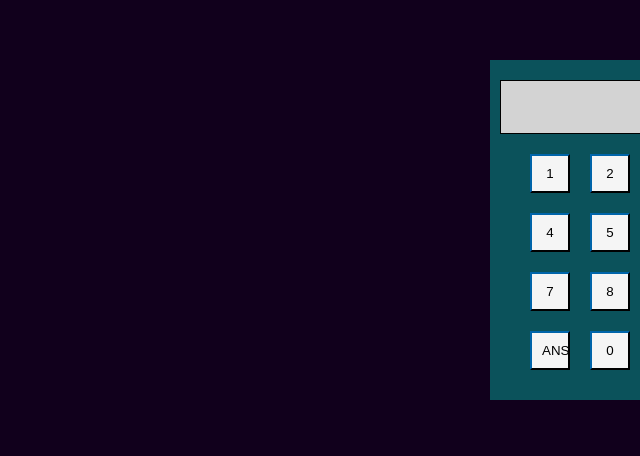
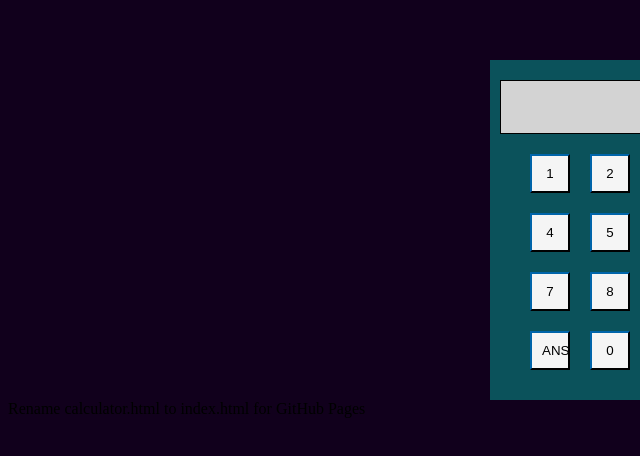
Before and after one commit to srihitha-8/calc, a plain HTML site: page index.html in a window 1280 px wide. Shown: the part 140-596 px from the top of the page, 0-640 px from the left. Drawn offline with Linux system fonts and the light colour scheme.

Commit message:
Update index.html

```diff
--- a/index.html
+++ b/index.html
@@ -35,3 +35,4 @@
         </div>
     </body>
 </html>
+Rename calculator.html to index.html for GitHub Pages
```
